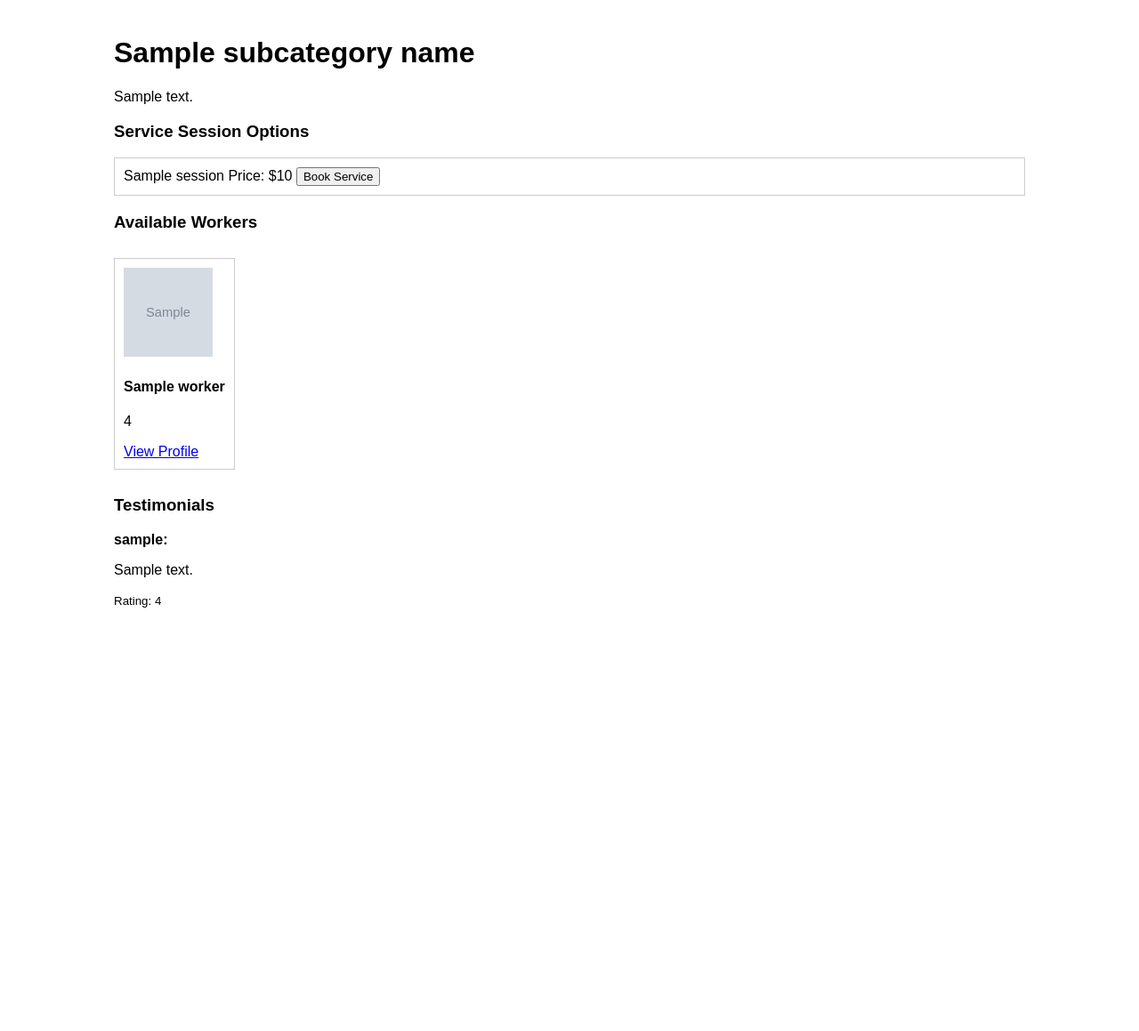
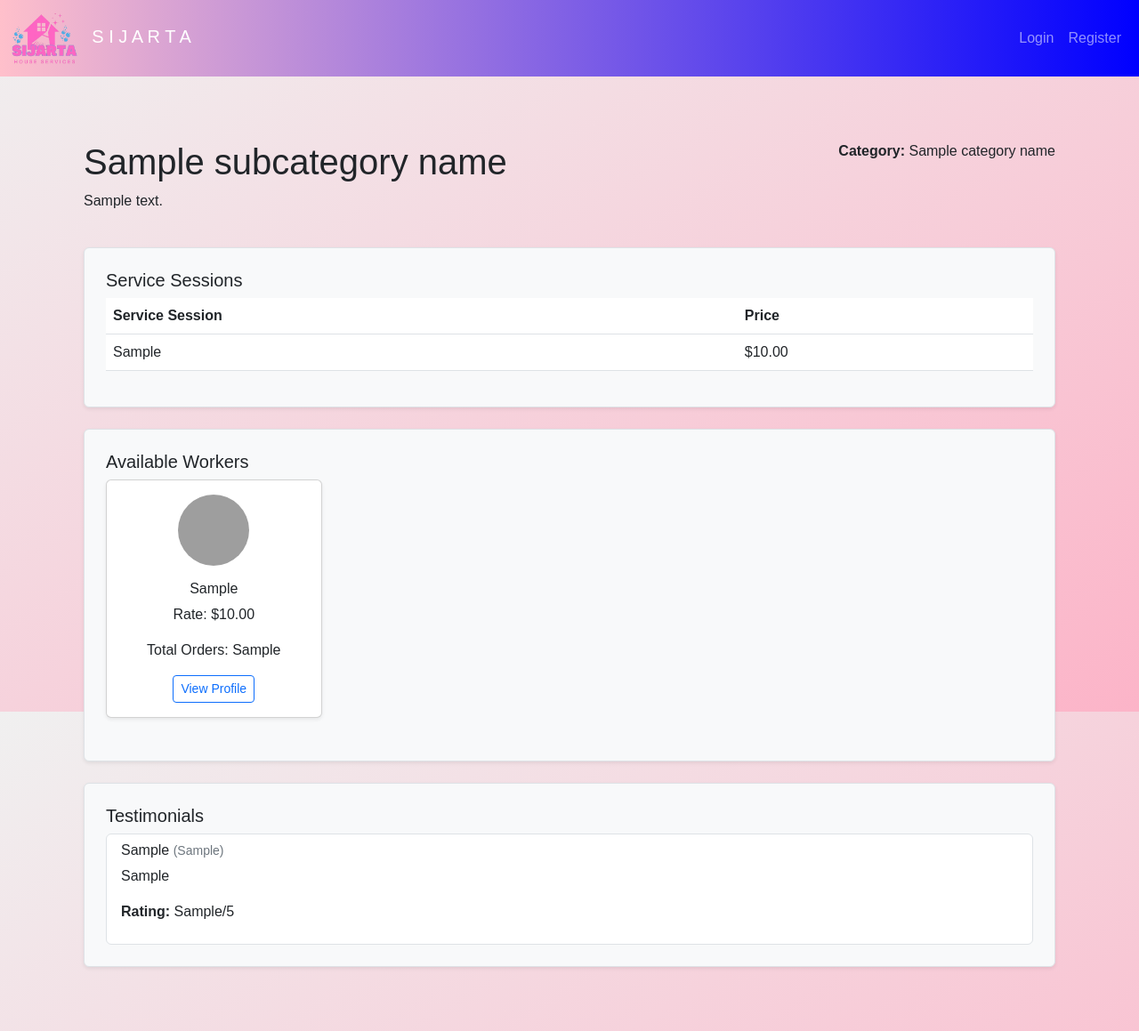
Before and after one commit to B-1776-DFF/sijarta-group-assignment, a Django app: template home/templates/subcategory_worker.html in a window 1280 px wide. Shown: the whole page at 89% size. Before the commit the page ends 683 px from the top, so only its background shows below. Run offline with Django 5.2, Linux system fonts and the light colour scheme; the template is opened without the code that fills it: most values are stand-ins (such as "Sample title", 1, 10 or a date in 2020); grey boxes marked "Sample" are stand-in pictures; grey boxes are pictures that could not be loaded.

Commit message:
ijo -worker page part 3

```diff
--- a/home/templates/subcategory_worker.html
+++ b/home/templates/subcategory_worker.html
@@ -1,141 +1,101 @@
-<!DOCTYPE html>
-<html lang="en">
-<head>
-    <meta charset="UTF-8">
-    <meta name="viewport" content="width=device-width, initial-scale=1.0">
-    <title>{{ subcategory_name }} - Worker View</title>
-    <style>
-        body {
-            font-family: Arial, sans-serif;
-            margin: 0;
-            padding: 0;
-        }
-        .container {
-            width: 80%;
-            margin: auto;
-            padding: 20px;
-        }
-        .service-session, .worker-card {
-            border: 1px solid #ccc;
-            padding: 10px;
-            margin: 10px 0;
-        }
-        .worker-card img {
-            width: 100px;
-            height: 100px;
-            object-fit: cover;
-        }
-        .worker-grid {
-            display: flex;
-            gap: 10px;
-            flex-wrap: wrap;
-        }
-        .join-btn {
-            background-color: #4CAF50;
-            color: white;
-            padding: 10px 20px;
-            border: none;
-            cursor: pointer;
-        }
-        .join-btn.disabled {
-            background-color: grey;
-            cursor: not-allowed;
-        }
-    </style>
-</head>
-<body>
-    <div class="container">
-        <h1>{{ subcategory_name }}</h1>
-        <p>{{ description }}</p>
+{% extends 'baseaaf.html' %}
 
-        <!-- Service Sessions -->
-        <h3>Service Session Options</h3>
-        {% for session in service_sessions %}
-        <div class="service-session">
-            <span>{{ session.session_name }}</span>  <!-- session name -->
-            <span>Price: ${{ session.price }}</span>  <!-- session price -->
-            <button onclick="bookService({{ session.session_id }})">Book Service</button>  <!-- session id -->
+{% block title %}
+    {{ subcategory_name }} - Workers
+{% endblock %}
+
+{% block content %}
+<div class="container mt-4">
+
+    <!-- Subcategory Header Section -->
+    <div class="row mb-4">
+        <div class="col-6">
+            <h1>{{ subcategory_name }}</h1>
+            <p>{{ description }}</p>
         </div>
-        {% endfor %}
+        <div class="col-6 text-end">
+            <p><strong>Category:</strong> {{ category_name }}</p>  <!-- Ensure category_name is passed -->
+        </div>
+    </div>
 
-        <!-- Workers Section -->
-        <h3>Available Workers</h3>
-        <div class="worker-grid">
+    <!-- Service Session Options -->
+    <div class="section mb-4 p-4 border rounded bg-light shadow-sm">
+        <h5>Service Sessions</h5>
+        <table class="table">
+            <thead>
+                <tr>
+                    <th>Service Session</th>
+                    <th>Price</th>
+                </tr>
+            </thead>
+            <tbody>
+                {% for session in sessions %}
+                <tr>
+                    <td>{{ session.0 }}</td>  <!-- session_name -->
+                    <td>${{ session.1|floatformat:2 }}</td>  <!-- session_price -->
+                </tr>
+                {% empty %}
+                <tr>
+                    <td colspan="2">No service sessions available for this subcategory.</td>
+                </tr>
+                {% endfor %}
+            </tbody>
+        </table>
+    </div>
+
+    <!-- Available Workers Section -->
+    <div class="section mb-4 p-4 border rounded bg-light shadow-sm">
+        <h5>Available Workers</h5>
+        <div class="row">
             {% for worker in workers %}
-            <div class="worker-card">
-                <img src="{{ worker.profile_picture }}" alt="Profile Picture">
-                <h4>{{ worker.worker_name }}</h4>
-                <p>{{ worker.worker_rate }}</p>
-                <a href="{% url 'worker_profile' worker.worker_id %}" class="btn btn-primary">View Profile</a>
+            <div class="col-lg-3 col-md-4 col-sm-6 col-12 mb-4">
+                <div class="card shadow-sm text-center">
+                    <img src="{{ worker.2 }}" alt="Worker {{ forloop.counter }}" class="card-img-top img-fluid rounded-circle mx-auto mt-3" style="width: 80px; height: 80px; object-fit: cover;">
+                    <div class="card-body">
+                        <h6 class="card-title">{{ worker.1 }}</h6>  <!-- worker_name -->
+                        <p class="card-text">Rate: ${{ worker.3|floatformat:2 }}</p>  <!-- worker_rate -->
+                        <p class="card-text">Total Orders: {{ worker.4 }}</p>  <!-- Total Orders -->
+                        <a href="#" class="btn btn-outline-primary btn-sm">View Profile</a>
+                    </div>
+                </div>
+            </div>
+            {% empty %}
+            <p class="text-muted">No workers available for this subcategory.</p>
+            {% endfor %}
+        </div>
+    </div>
+
+    <!-- Join Button for Workers -->
+    {% if user_is_worker %}
+        <div class="section mb-4 p-4 border rounded bg-light shadow-sm">
+            {% if user_is_joined %}
+                <p>You are already part of this service category.</p>
+            {% else %}
+                <form method="post" action="{% url 'join_service_category' subcategory_id %}">
+                    {% csrf_token %}
+                    <button type="submit" class="btn btn-primary">Join This Service Category</button>
+                </form>
+            {% endif %}
+        </div>
+    {% endif %}
+
+    <!-- Testimonials Section -->
+    <div class="section mb-4 p-4 border rounded bg-light shadow-sm">
+        <h5>Testimonials</h5>
+        {% if testimonials %}
+        <div class="list-group">
+            {% for testimonial in testimonials %}
+            <div class="list-group-item">
+                <h6>{{ testimonial.0 }} <small class="text-muted">({{ testimonial.1 }})</small></h6>
+                <p>{{ testimonial.2 }}</p>
+                <p><strong>Rating:</strong> {{ testimonial.3 }}/5</p>
             </div>
             {% endfor %}
         </div>
-
-        <!-- Join Button for Workers -->
-        <div>
-            {% if user_is_worker %}
-            <button class="join-btn {% if worker_is_joined %}disabled{% endif %}" {% if worker_is_joined %}disabled{% endif %} onclick="joinCategory()">
-                {% if worker_is_joined %}Already Joined{% else %}Join this Subcategory{% endif %}
-            </button>
-            {% endif %}
-        </div>
-
-        <!-- Testimonials -->
-        <h3>Testimonials</h3>
-        {% for testimonial in testimonials %}
-        <div>
-            <strong>{{ testimonial.username }}:</strong>
-            <p>{{ testimonial.testimonial_text }}</p>
-            <small>Rating: {{ testimonial.rating }}</small>
-        </div>
-        {% endfor %}
+        {% else %}
+        <p>No testimonials available for this service category.</p>
+        {% endif %}
     </div>
 
-    <script>
-        function bookService(sessionId) {
-            fetch(`/book-service/${sessionId}/`, {
-                method: 'POST',
-                headers: {
-                    'Content-Type': 'application/json',
-                    'X-CSRFToken': '{{ csrf_token }}'
-                }
-            })
-            .then(response => response.json())
-            .then(data => {
-                if (data.success) {
-                    alert('Booking successful! Your booking ID is: ' + data.booking_id);
-                } else {
-                    alert('Booking failed: ' + data.message);
-                }
-            })
-            .catch(error => {
-                console.error('Error:', error);
-                alert('An error occurred while booking. Please try again later.');
-            });
-        }
-
-        function joinCategory() {
-            fetch(`/join-category/{{ subcategory_id }}/`, {
-                method: 'POST',
-                headers: {
-                    'Content-Type': 'application/json',
-                    'X-CSRFToken': '{{ csrf_token }}'
-                }
-            })
-            .then(response => response.json())
-            .then(data => {
-                if (data.success) {
-                    alert('You have successfully joined the subcategory!');
-                    location.reload();  // Reload page to reflect the change
-                } else {
-                    alert('Failed to join: ' + data.message);
-                }
-            })
-            .catch(error => {
-                console.error('Error:', error);
-                alert('An error occurred. Please try again later.');
-            });
-        }
-    </script>
-</body>
-</html>
+</div>
+{% endblock %}
```
Also changed, not shown: home/views.py (+67 -40 lines).
